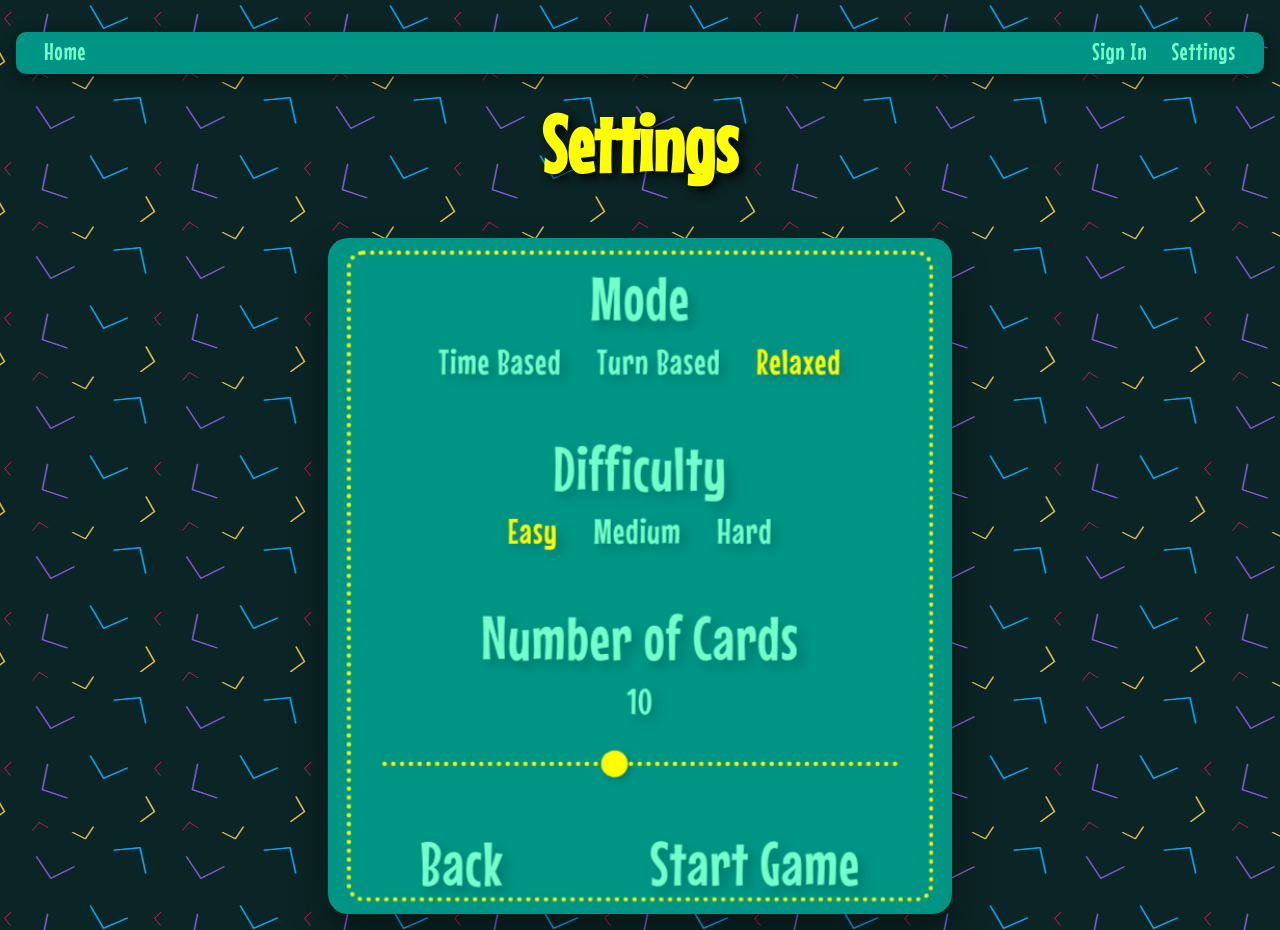
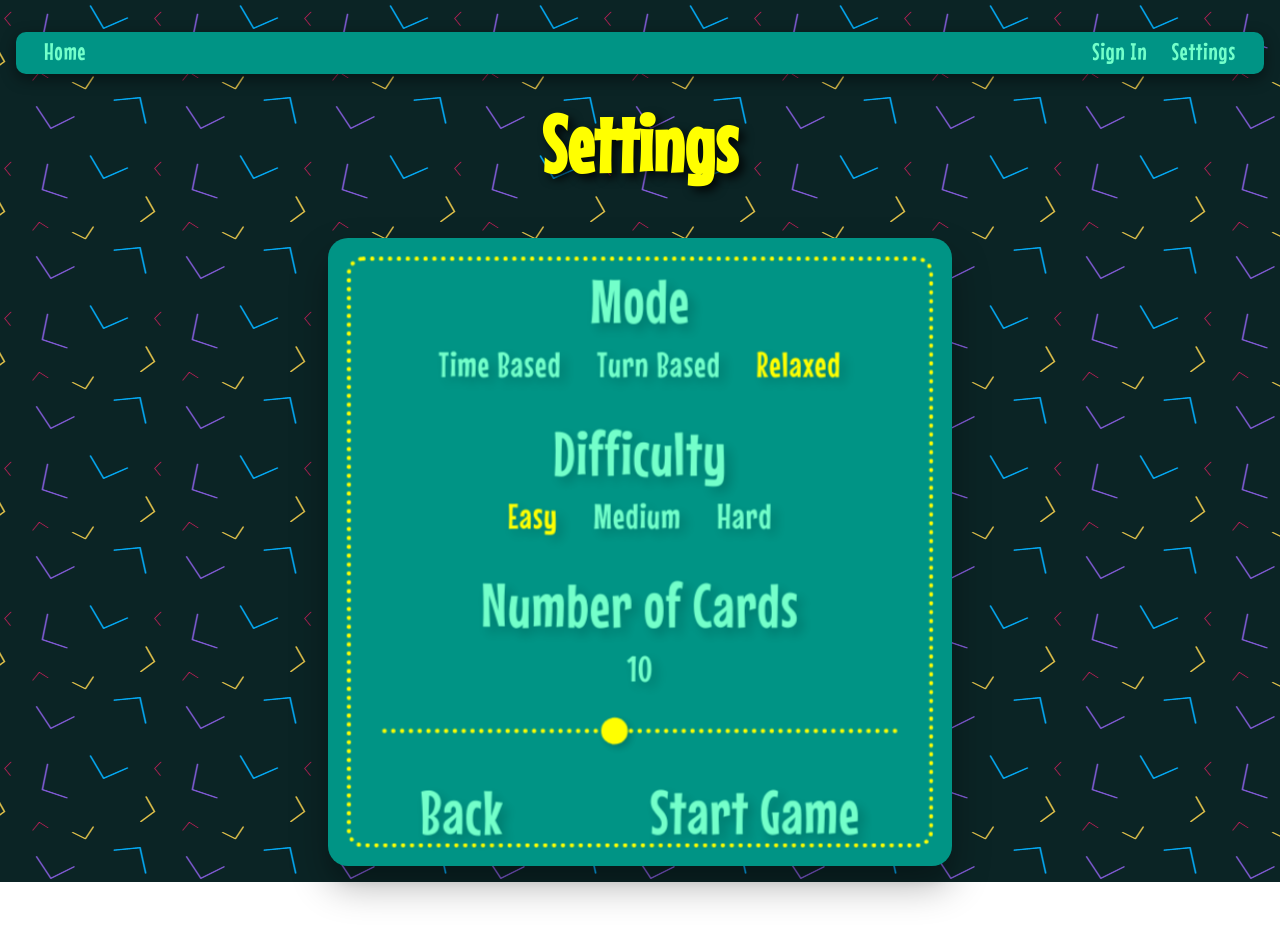
Before and after one commit to gabee1987/Monsters-Memodex, a React (Create React App) app: page /settings in a window 1280 px wide. After the commit the page ends 882 px from the top, so only its background shows below. Built offline with nearby package versions, Linux system fonts and the light colour scheme.

Commit message:
finetuned the main menu & settings menu css

```diff
--- a/src/routes/game-settings/game-settings.styles.scss
+++ b/src/routes/game-settings/game-settings.styles.scss
@@ -27,9 +27,9 @@
   &::before {
     content: '';
     position: absolute;
-    top: 2.8rem;
+    top: 3rem;
     right: 3rem;
-    bottom: 2.8rem;
+    bottom: 3rem;
     left: 3rem;
     border-radius: 15px;
     border: dotted 4px #ffff00;
@@ -53,7 +53,7 @@
       border-radius: 10px;
       padding: 1rem;
       line-height: 3rem;
-      margin-bottom: 1rem;
+      margin-bottom: 0rem;
       position: relative;
       z-index: 1;
       display: inline-block;
--- a/src/routes/main-menu/main-menu.styles.scss
+++ b/src/routes/main-menu/main-menu.styles.scss
@@ -22,9 +22,9 @@
   &::before {
     content: '';
     position: absolute;
-    top: 2.7rem;
+    top: 2.4rem;
     right: 3rem;
-    bottom: 2.7rem;
+    bottom: 2.4rem;
     left: 3rem;
     border-radius: 15px;
     border: dotted 4px #ffff00;
```
